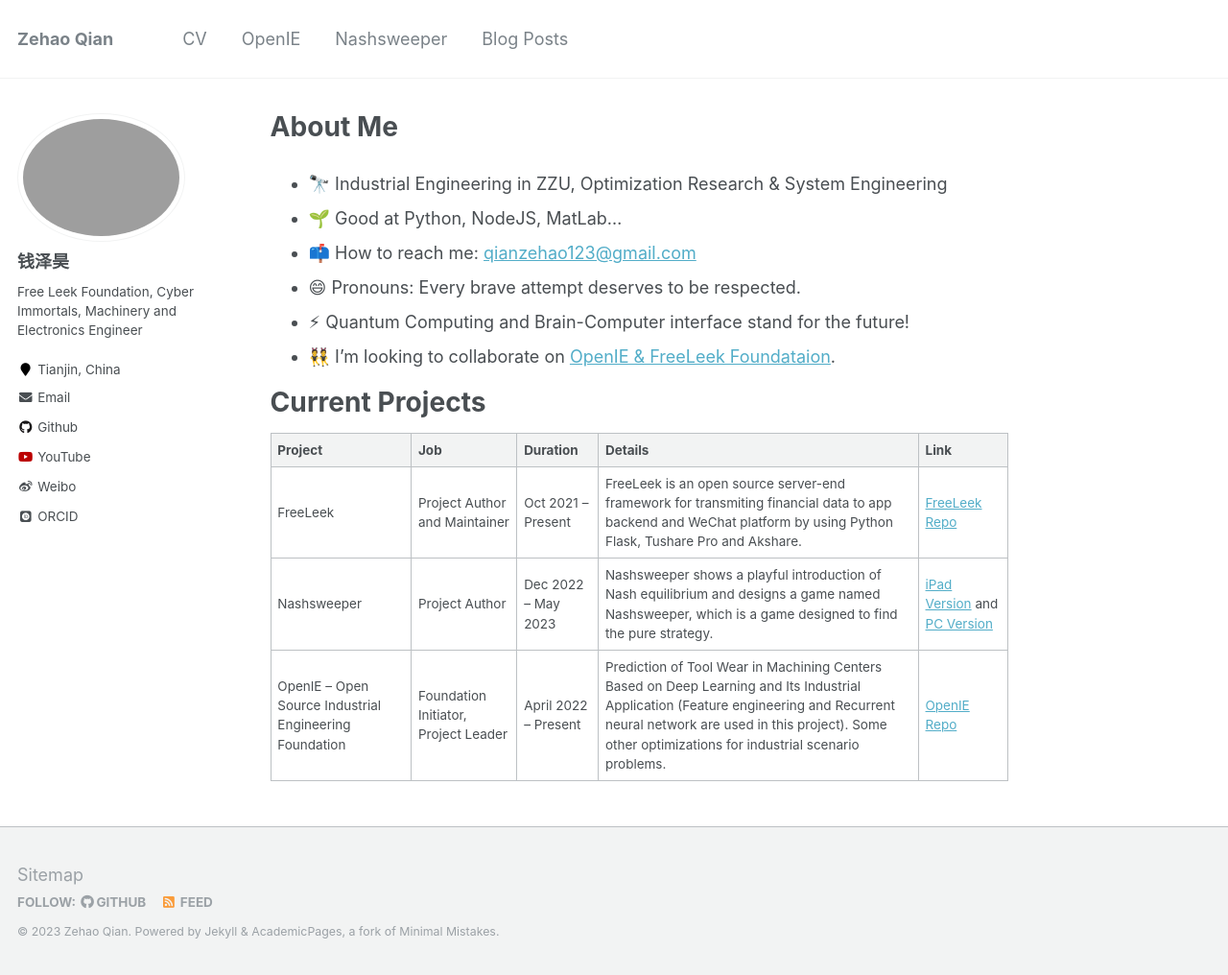
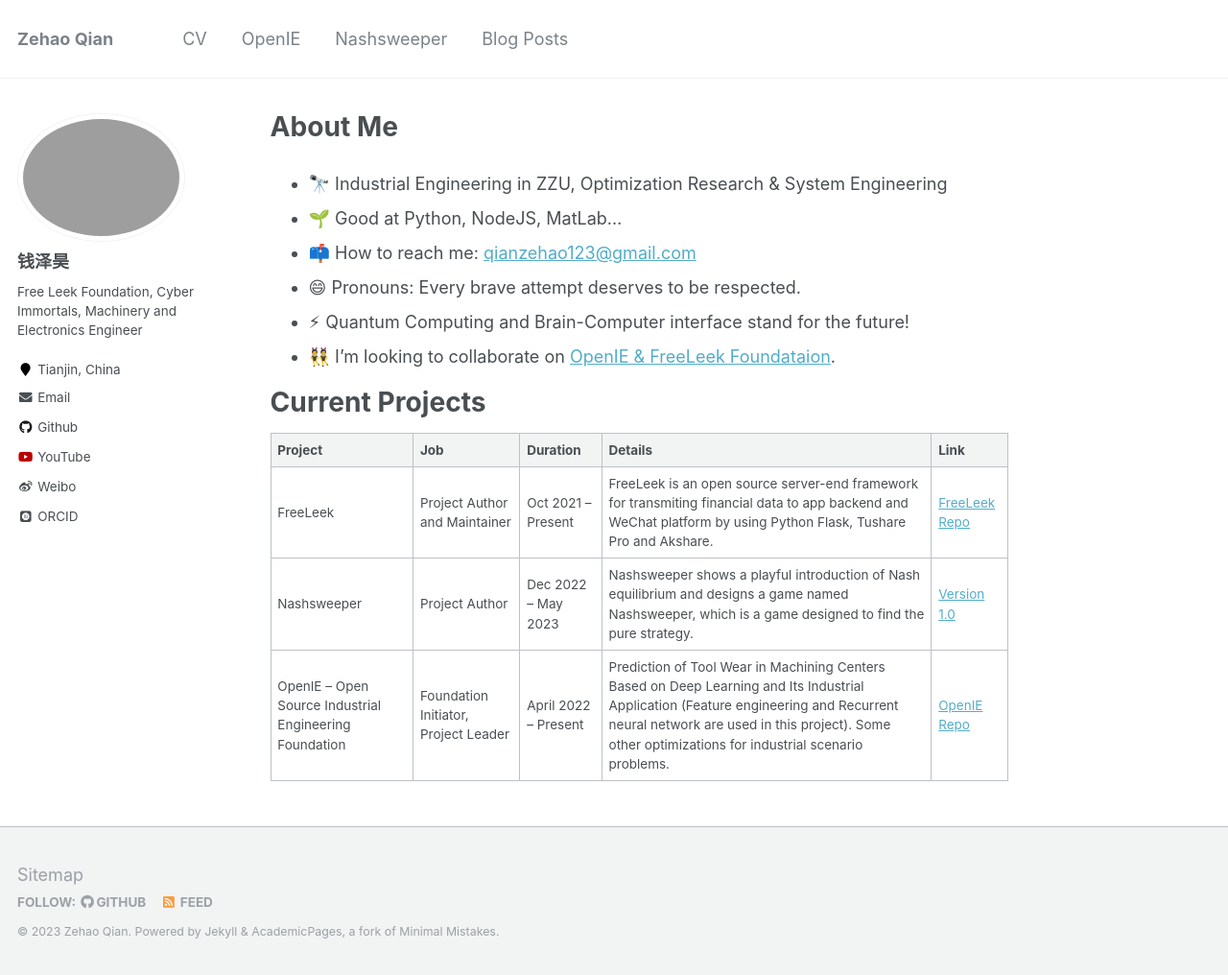
Before and after one commit to QianZeHao123/QianZeHao123.github.io, a Jekyll site: the page built from _pages/about.md, in a window 1280 px wide and 1016 px high. Shown: the whole window at 96% size. Built offline with Jekyll 4.4.1, drawn with Linux system fonts in a browser that asks for light colours; some web fonts are replaced.

Commit message:
update nashsweeper and OpenIE links

```diff
--- a/_pages/about.md
+++ b/_pages/about.md
@@ -19,5 +19,5 @@
 | Project | Job | Duration | Details | Link |
 | ------- | --- | -------- | ------- | ---- |
 | FreeLeek | Project Author and Maintainer | Oct 2021 – Present | FreeLeek is an open source server-end framework for transmiting financial data to app backend and WeChat platform by using Python Flask, Tushare Pro and Akshare. | [FreeLeek Repo](https://gitee.com/qian_zehao/free-leek) |
-| Nashsweeper | Project Author | Dec 2022 – May 2023 | Nashsweeper shows a playful introduction of Nash equilibrium and designs a game named Nashsweeper, which is a game designed to find the pure strategy.  | [iPad Version](http://204.15.75.42:8081/) and [PC Version](http://204.15.75.42:8082/)|
-| OpenIE – Open Source Industrial Engineering Foundation | Foundation Initiator, Project Leader | April 2022 – Present | Prediction of Tool Wear in Machining Centers Based on Deep Learning and Its Industrial Application (Feature engineering and Recurrent neural network are used in this project). Some other optimizations for industrial scenario problems. | [OpenIE Repo](https://gitee.com/qian_zehao/OpenIE) |
+| Nashsweeper | Project Author | Dec 2022 – May 2023 | Nashsweeper shows a playful introduction of Nash equilibrium and designs a game named Nashsweeper, which is a game designed to find the pure strategy.  | [Version 1.0](http://204.15.75.42:8080/)
+| OpenIE – Open Source Industrial Engineering Foundation | Foundation Initiator, Project Leader | April 2022 – Present | Prediction of Tool Wear in Machining Centers Based on Deep Learning and Its Industrial Application (Feature engineering and Recurrent neural network are used in this project). Some other optimizations for industrial scenario problems. | [OpenIE Repo](https://github.com/QianZeHao123/OpenIE-WaveAnalysis) |
```
